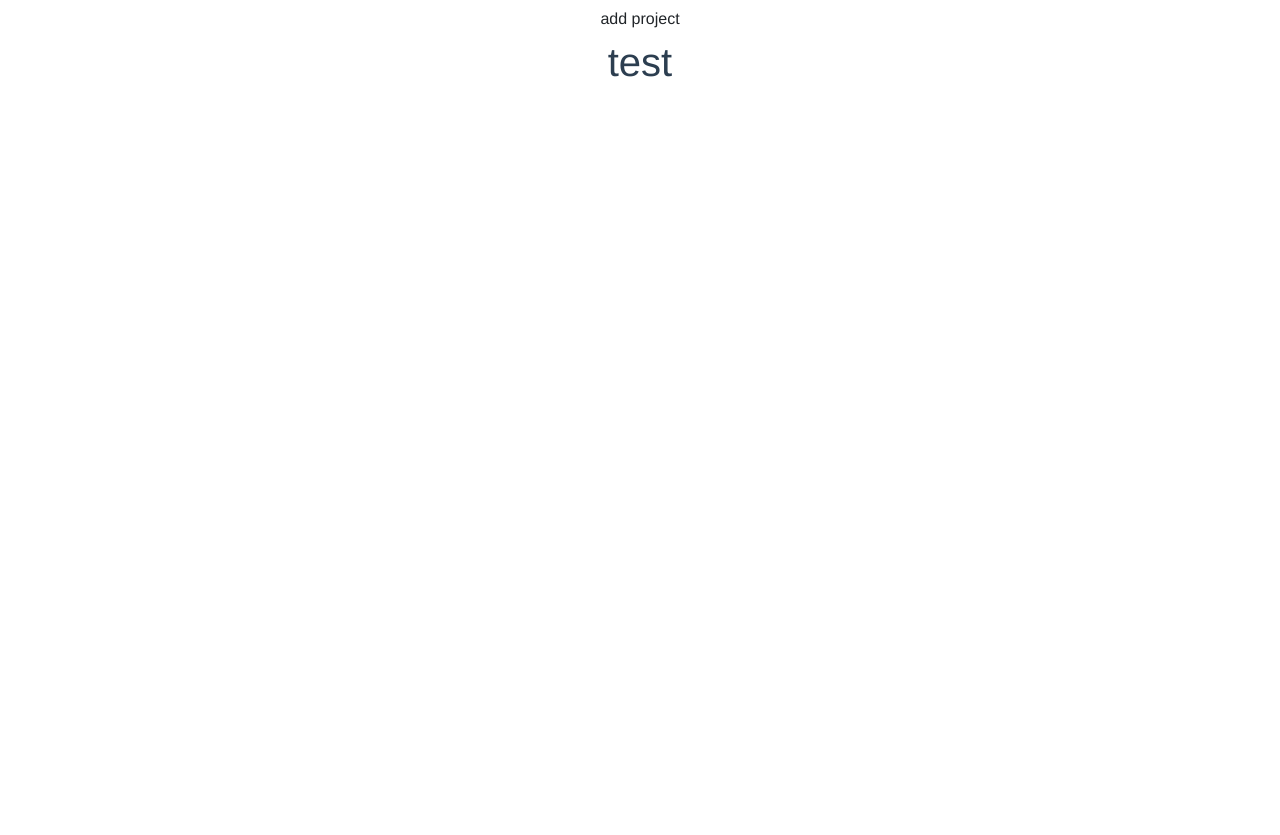
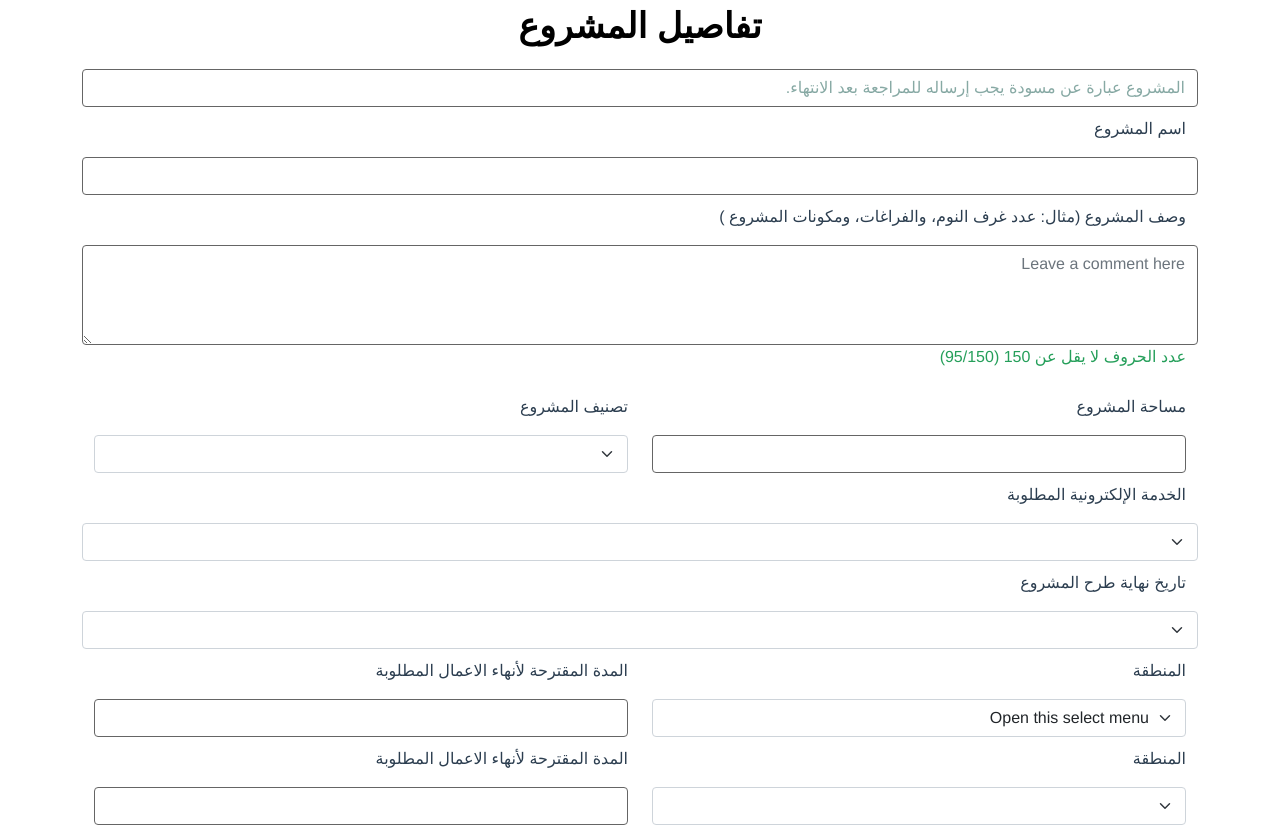
Before and after one commit to norhan-khaled99/Qada-Vue, a Vue app: page /member/addproject in a window 1280 px wide. Before the commit the page ends 800 px from the top, so only its background shows below. Built offline with nearby package versions, Linux system fonts and the light colour scheme.

Commit message:
working on add project

```diff
--- a/src/modules/members/pages/addProjectMember.vue
+++ b/src/modules/members/pages/addProjectMember.vue
@@ -1,6 +1,91 @@
 <template>
-  <button class="btn">add project</button>
-  <h1>test</h1>
+  <div class="container">
+    <p class="projecttitle">تفاصيل المشروع</p>
+    <form action="" class="add-project">
+      <div class="row">
+        <input type="text" class="form-control project-details" placeholder="المشروع عبارة عن مسودة يجب إرساله للمراجعة بعد الانتهاء.">
+      </div>
+      <div class="row">
+        <p>اسم المشروع</p>
+        <input type="text" class="form-control" >
+      </div>
+      <div class="row col-12">
+        <p>وصف المشروع (مثال: عدد غرف النوم، والفراغات، ومكونات المشروع )</p>
+        <textarea class="form-control" placeholder="Leave a comment here"  style="height: 100px"></textarea>
+        <!-- <label for="floatingTextarea2">Comments</label> -->
+        <p class="descriptionfortextarea">
+          عدد الحروف لا يقل عن 150 (95/150)
+        </p>
+      </div>
+
+      <div class="row">
+        <div class="col-md-6 col-sm-12">
+         <p>مساحة المشروع</p>
+         <input type="number" class="form-control" min="0">
+        </div>
+        <div class="col-md-6 col-sm-12">
+          <p>تصنيف المشروع</p>
+          <select class="form-select" id="floatingSelect" >
+            <option selected></option>
+            <option value="1">تجاري</option>
+            <option value="2">سكني</option>
+            <option value="3">صناعي</option>
+          </select>
+          <!-- <label for="floatingSelect">Works with selects</label> -->
+        </div>
+      </div>
+      <div class="row">
+        <p>الخدمة الإلكترونية المطلوبة</p>
+        <select class="form-select" id="floatingSelect" >
+          <option selected></option>
+          <option value="1">مراجعة و إعتماد المخططات لإصدار التراخيص</option>
+          <option value="2">تصميم هندسي بغرض إستخراج رخصة بناء</option>
+          <option value="3">تصميم داخلي</option>
+          <option value="4">تصميم حدائق</option>
+          <option value="5">تصميم هندسي بغرض إستخراج رخصة تصحيح وضع مبني قائم</option>
+          <option value="6">تصميم هندسي بغرض إستخراج رخصة ترميم</option>
+        </select>
+      </div>
+      <div class="row">
+        <p> تاريخ نهاية طرح المشروع</p>
+        <select class="form-select" id="floatingSelect" >
+          <option selected></option>
+          <option value="1">طرح المشروع في منصة المشاريع لمدة 4 أيام</option>
+          <option value="2">طرح المشروع في منصة المشاريع لمدة 9 أيام</option>
+        </select>
+      </div>
+      <div class="row">
+        <div class="col-md-6 col-sm-12">
+          <p>المنطقة</p>
+          <select class="form-select" id="floatingSelect" >
+            <option selected>Open this select menu</option>
+            <option value="1">طرح المشروع في منصة المشاريع لمدة 4 أيام</option>
+            <option value="2">طرح المشروع في منصة المشاريع لمدة 9 أيام</option>
+          </select>
+         </div>
+         <div class="col-md-6 col-sm-12">
+          <p>المدة المقترحة لأنهاء الاعمال المطلوبة</p>
+          <input type="number" class="form-control" min="0">
+         </div>
+      </div>
+
+      <div class="row">
+        <div class="col-md-6 col-sm-12">
+          <p>المنطقة</p>
+          <select class="form-select" id="floatingSelect" >
+            <option selected></option>
+            <option value="1">طرح المشروع في منصة المشاريع لمدة 4 أيام</option>
+            <option value="2">طرح المشروع في منصة المشاريع لمدة 9 أيام</option>
+          </select>
+         </div>
+         <div class="col-md-6 col-sm-12">
+          <p>المدة المقترحة لأنهاء الاعمال المطلوبة</p>
+          <input type="number" class="form-control" min="0">
+         </div>
+      </div>
+
+    </form>
+  </div>
 </template>
 
 <script>
@@ -8,3 +93,34 @@ export default {
 
 }
 </script>
+
+<style scoped>
+*{
+  direction: rtl;
+}
+.projecttitle{
+color: #000;
+text-align: center;
+font-size: 35px;
+font-weight: 700;
+}
+.form-control{
+border: 1.5px solid #656565;
+background: #FFF;
+}
+.form-control.project-details::placeholder {
+  color: rgba(84, 132, 125, 0.70);
+}
+.descriptionfortextarea{
+color: #259F5A;
+text-align: right;
+font-size: 16px;
+font-weight: 400;
+}
+.row{
+  margin: 10px 0px;
+}
+.add-project p{
+  text-align: right;
+}
+</style>
```
